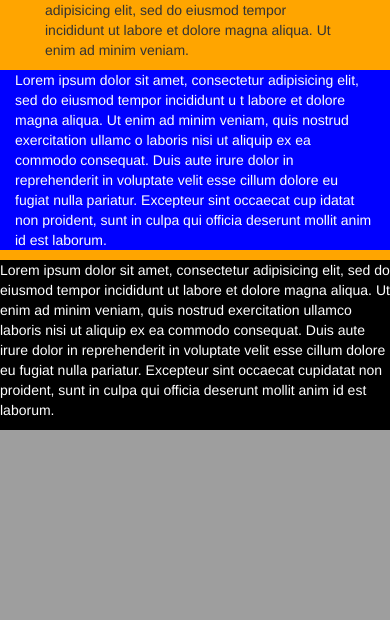
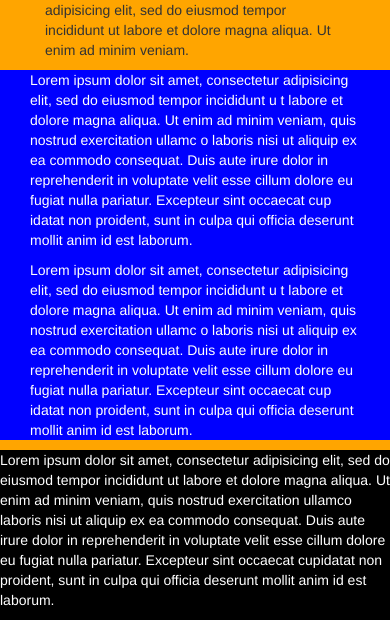
Before and after one commit to andcebrod/Ceballos_Rodriguez_Andres_Proyecto_Final, a PHP site: page /indexse.php in a window 390 px wide; the page is wider, and only the part inside the window is pictured. Shown: the part 2544-3164 px from the top of that part. Before the commit the page ends 2974 px from the top of that part, so only its background shows below. Run offline with PHP 8.4, Linux system fonts and the light colour scheme.

Commit message:
template2

```diff
--- a/indexse.php
+++ b/indexse.php
@@ -123,12 +123,24 @@
           </div>
         </div>
         <div class="col-md-3" id="banners">
+          <div class="col-md-12">
             <p>Lorem ipsum dolor sit amet, consectetur adipisicing elit, sed do eiusmod tempor incididunt u
               t labore et dolore magna aliqua. Ut enim ad minim veniam, quis nostrud exercitation ullamc
               o laboris nisi ut aliquip ex ea commodo consequat. Duis aute irure dolor in reprehenderit
               in voluptate velit esse cillum dolore eu fugiat nulla pariatur. Excepteur sint occaecat cup
               idatat non proident,
               sunt in culpa qui officia deserunt mollit anim id est laborum.</p>
+
+          </div>
+          <div class="col-md-12">
+            <p>Lorem ipsum dolor sit amet, consectetur adipisicing elit, sed do eiusmod tempor incididunt u
+              t labore et dolore magna aliqua. Ut enim ad minim veniam, quis nostrud exercitation ullamc
+              o laboris nisi ut aliquip ex ea commodo consequat. Duis aute irure dolor in reprehenderit
+              in voluptate velit esse cillum dolore eu fugiat nulla pariatur. Excepteur sint occaecat cup
+              idatat non proident,
+              sunt in culpa qui officia deserunt mollit anim id est laborum.</p>
+
+          </div>
 
         </div>
 
```
Lines whose indentation alone changed are shown as unchanged.
